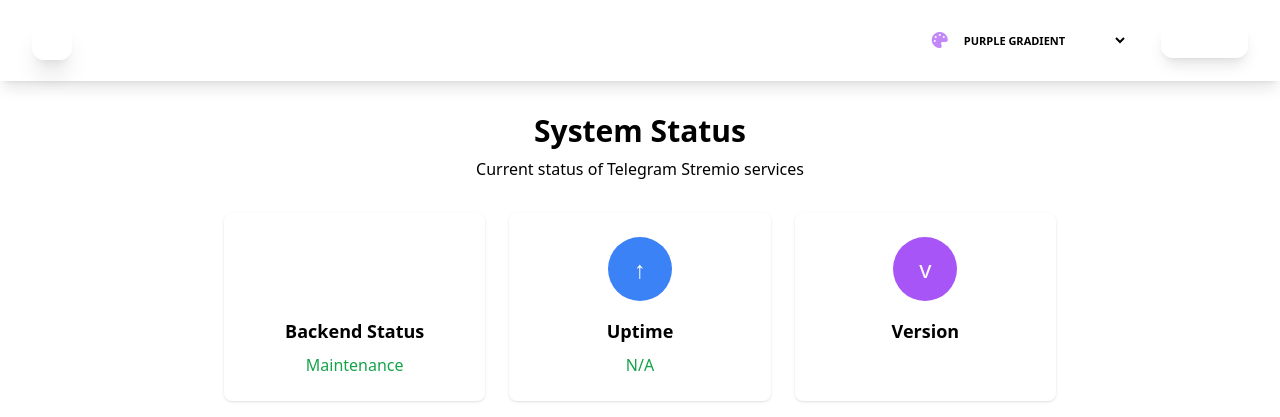
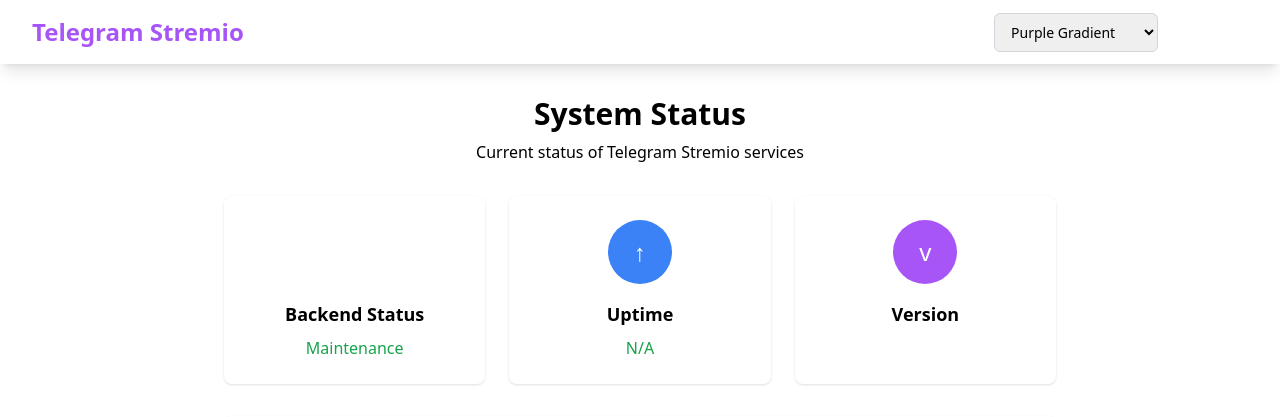
Before and after one commit to cleanerspam/TST, a FastAPI app: page /status in a window 1280 px wide. Shown: the top 417 px of the page. Run offline with FastAPI, Linux system fonts and the light colour scheme; data that the repository does not hold is empty; parts of the project's set-up code (start-up, migrations or seed data) failed here and were passed over; some libraries are stand-ins or nearby versions.

Commit message:
fix probe problems16

```diff
--- a/Backend/fastapi/templates/base.html
+++ b/Backend/fastapi/templates/base.html
@@ -113,133 +113,44 @@
             ;
         }
 
-        /* Glassmorphism Navigation */
-        .glass-nav {
-            background: rgba(255, 255, 255, 0.05);
-            backdrop-filter: blur(20px);
-            -webkit-backdrop-filter: blur(20px);
-            border-bottom: 1px solid rgba(255, 255, 255, 0.1);
-            position: sticky;
-            top: 0;
-            z-index: 100;
-            transition: all 0.3s ease;
-        }
-
-        /* Gradient Text Logo */
-        .gradient-text {
-            background: linear-gradient(135deg, {
-                    {
-                    theme.colors.primary
-                }
-            }
-
-            , {
-                {
-                theme.colors.accent or theme.colors.secondary or '#a855f7'
-            }
-        });
-        -webkit-background-clip: text;
-        -webkit-text-fill-color: transparent;
-        background-clip: text;
-        display: inline-block;
-        }
-
-        /* Nav Link refinements */
-        .nav-link {
-            position: relative;
-            transition: all 0.2s ease;
-            opacity: 0.8;
-        }
-
-        .nav-link:hover {
-            opacity: 1;
-            transform: translateY(-1px);
-        }
-
-        .nav-link.active {
-            opacity: 1;
-
-            color: {
-                    {
-                    theme.colors.primary
-                }
-            }
-
-            !important;
-        }
-
-        .nav-link::after {
-            content: '';
-            position: absolute;
-            bottom: -4px;
-            left: 50%;
-            width: 0;
-            height: 2px;
-
-            background: {
-                    {
-                    theme.colors.primary
-                }
-            }
-
-            ;
-            transition: all 0.3s ease;
-            transform: translateX(-50%);
-        }
-
-        .nav-link.active::after {
-            width: 100%;
-        }
-
-        /* Mobile Menu */
+        /* Mobile menu animation */
         #mobile-menu {
-            transition: max-height 0.3s ease-out, opacity 0.2s ease;
             max-height: 0;
             overflow: hidden;
-            opacity: 0;
+            transition: max-height 0.3s ease-out;
         }
 
         #mobile-menu.active {
             max-height: 500px;
-            opacity: 1;
         }
     </style>
 </head>
 
 <body class="min-h-screen flex flex-col">
     <!-- Navigation -->
-    <nav class="glass-nav shadow-lg">
+    <nav class="theme-card shadow-lg">
         <div class="max-w-7xl mx-auto px-4 sm:px-6 lg:px-8">
-            <div class="flex justify-between items-center h-20">
-                <!-- Branding -->
-                <div class="flex items-center space-x-12">
-                    <a href="/" class="flex items-center space-x-3 group">
-                        <div
-                            class="w-10 h-10 theme-primary rounded-xl flex items-center justify-center shadow-xl transform group-hover:rotate-6 transition-transform">
-                            <i class="fas fa-satellite-dish text-white text-xl"></i>
-                        </div>
-                        <h1 class="text-2xl font-black gradient-text tracking-tighter">Telegram Stremio</h1>
-                    </a>
-
+            <div class="flex justify-between items-center h-16">
+                <div class="flex items-center space-x-4">
+                    <h1 class="text-2xl font-bold text-primary">Telegram Stremio</h1>
                     {% if current_user %}
-                    <div class="hidden lg:flex items-center space-x-8">
-                        <a href="/" class="nav-link text-sm font-bold theme-text uppercase tracking-wider">Dashboard</a>
+                    <div class="hidden md:flex space-x-4">
+                        <a href="/"
+                            class="text-text hover:text-primary px-3 py-2 rounded-md transition-colors">Dashboard</a>
                         <a href="/media/manage"
-                            class="nav-link text-sm font-bold theme-text uppercase tracking-wider">Media</a>
+                            class="text-text hover:text-primary px-3 py-2 rounded-md transition-colors">Media</a>
                         <a href="/media/updates"
-                            class="nav-link text-sm font-bold theme-text uppercase tracking-wider">Updates</a>
+                            class="text-text hover:text-primary px-3 py-2 rounded-md transition-colors">Manual
+                            Updates</a>
                     </div>
                     {% endif %}
                 </div>
-
-                <!-- Tools -->
-                <div class="hidden lg:flex items-center space-x-6">
-                    <!-- Theme -->
-                    <div class="relative flex items-center bg-white/5 border border-white/10 rounded-xl px-2">
-                        <i class="fas fa-palette text-primary px-2 opacity-70"></i>
+                <div class="flex items-center space-x-4">
+                    <!-- Theme Selector (hidden on smallest screens) -->
+                    <div class="relative hidden sm:block">
                         <form method="post" action="/set-theme" id="theme-form">
-                            <select name="theme" onchange="this.form.submit()"
-                                class="bg-transparent border-none py-2 pr-8 pl-1 text-[11px] font-black uppercase theme-text focus:ring-0 cursor-pointer">
+                            <select name="theme" onchange="document.getElementById('theme-form').submit()"
+                                class="theme-card border border-gray-300 rounded-md px-3 py-2 text-sm">
                                 {% for theme_key, theme_data in themes.items() %}
                                 <option value="{{ theme_key }}" {% if current_theme==theme_key %}selected{% endif %}>
                                     {{ theme_data.name }}
@@ -248,56 +159,45 @@
                             </select>
                         </form>
                     </div>
-
                     {% if current_user %}
-                    <div class="flex items-center space-x-4 pl-6 border-l border-white/10">
-                        <div class="flex flex-col items-end">
-                            <span
-                                class="text-[9px] uppercase font-black text-primary tracking-[0.2em] leading-none mb-1">Authenticated</span>
-                            <span class="text-xs font-bold theme-text">{{ current_user }}</span>
-                        </div>
+                    <div class="hidden md:flex items-center space-x-4">
+                        <span class="text-sm theme-text-secondary">{{ current_user }}</span>
                         <a href="/logout"
-                            class="bg-red-600 hover:bg-red-700 text-white px-5 py-2.5 rounded-xl text-[11px] font-black uppercase transition-all shadow-lg active:scale-95">
-                            Logout
-                        </a>
+                            class="bg-red-600 text-white px-4 py-2 rounded-md hover:bg-red-700 transition-colors">Logout</a>
                     </div>
+                    <!-- Mobile hamburger button -->
+                    <button onclick="toggleMobileMenu()"
+                        class="md:hidden p-2 rounded-md theme-card border border-gray-300">
+                        <i class="fas fa-bars text-xl" id="menu-icon"></i>
+                    </button>
                     {% else %}
                     <a href="/login"
-                        class="theme-primary text-white px-6 py-2.5 rounded-xl font-black uppercase text-xs shadow-lg hover:brightness-110 active:scale-95">
-                        Login
-                    </a>
+                        class="theme-primary text-white px-4 py-2 rounded-md hover:opacity-90 transition-opacity">Login</a>
                     {% endif %}
                 </div>
+            </div>
 
-                <!-- Mobile Toggle -->
-                <div class="lg:hidden flex items-center space-x-4">
-                    <button onclick="toggleMobileMenu()"
-                        class="p-2.5 rounded-xl theme-card border border-white/10 text-primary shadow-sm">
-                        <i class="fas fa-bars text-xl" id="menu-icon"></i>
-                    </button>
+            <!-- Mobile menu -->
+            {% if current_user %}
+            <div id="mobile-menu" class="md:hidden border-t border-gray-200">
+                <div class="px-4 py-4 space-y-3">
+                    <a href="/"
+                        class="block px-3 py-2 rounded-md text-text hover:bg-gray-100 transition-colors">Dashboard</a>
+                    <a href="/media/manage"
+                        class="block px-3 py-2 rounded-md text-text hover:bg-gray-100 transition-colors">Media</a>
+                    <a href="/media/updates"
+                        class="block px-3 py-2 rounded-md text-text hover:bg-gray-100 transition-colors">Manual
+                        Updates</a>
+                    <div class="pt-3 border-t border-gray-200">
+                        <div class="flex items-center justify-between">
+                            <span class="text-sm theme-text-secondary">{{ current_user }}</span>
+                            <a href="/logout"
+                                class="bg-red-600 text-white px-4 py-2 rounded-md hover:bg-red-700 transition-colors text-sm">Logout</a>
+                        </div>
+                    </div>
                 </div>
             </div>
-        </div>
-
-        <!-- Mobile Menu -->
-        <div id="mobile-menu" class="lg:hidden bg-black/50 backdrop-blur-xl border-t border-white/10">
-            <div class="px-6 py-8 space-y-4">
-                {% if current_user %}
-                <a href="/"
-                    class="block px-5 py-4 rounded-xl bg-white/5 theme-text font-bold uppercase text-xs tracking-widest">Dashboard</a>
-                <a href="/media/manage"
-                    class="block px-5 py-4 rounded-xl bg-white/5 theme-text font-bold uppercase text-xs tracking-widest">Media</a>
-                <a href="/media/updates"
-                    class="block px-5 py-4 rounded-xl bg-white/5 theme-text font-bold uppercase text-xs tracking-widest">Updates</a>
-                <div class="pt-6 flex flex-col space-y-4">
-                    <a href="/logout"
-                        class="block text-center bg-red-600 text-white py-4 rounded-xl font-black uppercase text-xs">Logout</a>
-                </div>
-                {% else %}
-                <a href="/login"
-                    class="block text-center theme-primary text-white py-4 rounded-xl font-black uppercase text-xs">Login</a>
-                {% endif %}
-            </div>
+            {% endif %}
         </div>
     </nav>
 
@@ -305,18 +205,15 @@
         function toggleMobileMenu() {
             const menu = document.getElementById('mobile-menu');
             const icon = document.getElementById('menu-icon');
-            const isOpen = menu.classList.toggle('active');
-            icon.className = isOpen ? 'fas fa-times text-xl' : 'fas fa-bars text-xl';
+
+            if (menu.classList.contains('active')) {
+                menu.classList.remove('active');
+                icon.className = 'fas fa-bars text-xl';
+            } else {
+                menu.classList.add('active');
+                icon.className = 'fas fa-times text-xl';
+            }
         }
-
-        document.addEventListener('DOMContentLoaded', () => {
-            const path = window.location.pathname;
-            document.querySelectorAll('.nav-link').forEach(link => {
-                if (link.getAttribute('href') === path) {
-                    link.classList.add('active');
-                }
-            });
-        });
     </script>
 
     <!-- Main Content -->
```
